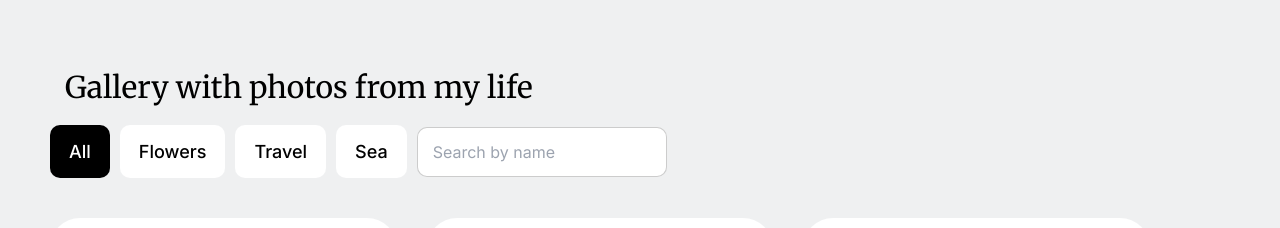
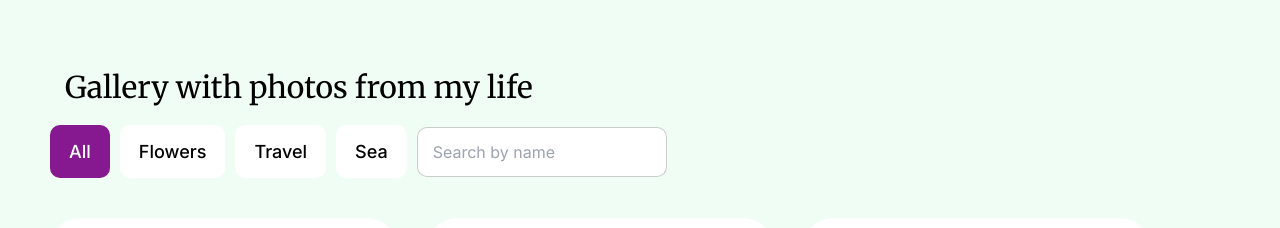
Before and after one commit to anastasia-dernova/portfolio, a Next.js app: page /miniprojects/gallery in a window 1280 px wide. Shown: the top 228 px of the page. Built offline with nearby package versions, Linux system fonts and the light colour scheme.

Commit message:
color changing

```diff
--- a/app/miniprojects/gallery/index.scss
+++ b/app/miniprojects/gallery/index.scss
@@ -6,7 +6,7 @@ body {
     Cantarell, 'Open Sans', 'Helvetica Neue', sans-serif;
   -webkit-font-smoothing: antialiased;
   -moz-osx-font-smoothing: grayscale;
-  background-color: #eff0f1;
+  background-color: #f0fdf4;
 }
 
 * {
@@ -42,11 +42,11 @@ h1 {
     transition: all 0.15s ease-in-out;
 
     &:hover {
-      border-color: #000;
+      border-color: #86198f;
     }
 
     &.active {
-      background-color: #000;
+      background-color: #86198f;
       color: #fff;
     }
   }
--- a/app/miniprojects/quiz/index.scss
+++ b/app/miniprojects/quiz/index.scss
@@ -5,7 +5,8 @@ body {
   font-family: 'Nunito', sans-serif;
   -webkit-font-smoothing: antialiased;
   -moz-osx-font-smoothing: grayscale;
-  background-color: #86198f;
+  // background-color: #86198f;
+  background-color: #f0fdf4;
   display: flex;
   align-items: center;
   justify-content: center;
```
